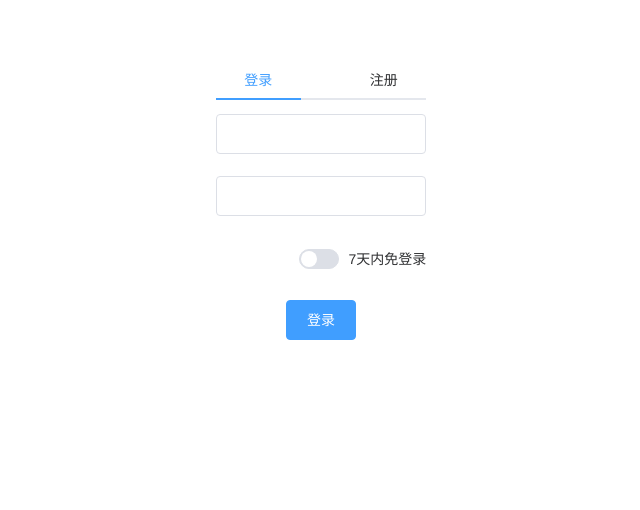
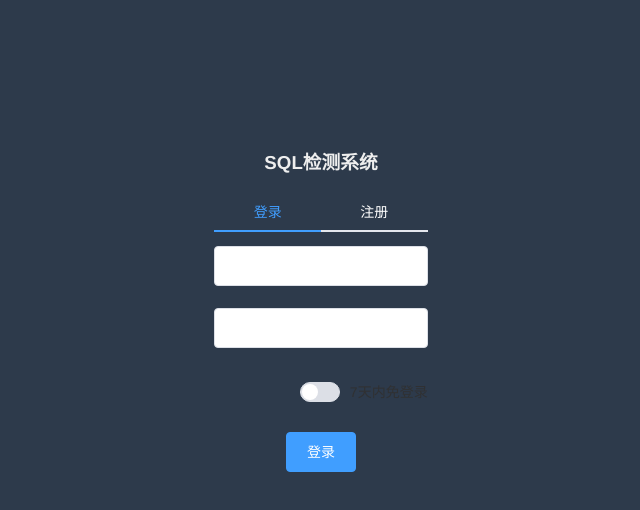
Before and after one commit to mgxian/sqlguard-web, a Vue app in the folder src/web/: page /#/login in a window 1280 px wide. Shown: the top 510 px of the page, without its empty margins (319-959 px from the left). Built offline with nearby package versions, Linux system fonts and the light colour scheme; a small style sheet from the web is missing.

Commit message:
login page finish

```diff
--- a/src/web/index.html
+++ b/src/web/index.html
@@ -3,6 +3,7 @@
   <head>
     <meta charset="utf-8">
     <meta name="viewport" content="width=device-width,initial-scale=1.0">
+    <link rel="stylesheet" href="//at.alicdn.com/t/font_453621_dlezywlfattymn29.css">
     <title>web</title>
   </head>
   <body>
--- a/src/web/src/App.vue
+++ b/src/web/src/App.vue
@@ -12,6 +12,10 @@ export default {
 </script>
 
 <style>
+body {
+  margin: 0;
+  padding: 0;
+}
 #app {
   font-family: 'Avenir', Helvetica, Arial, sans-serif;
   -webkit-font-smoothing: antialiased;
--- /dev/null
+++ b/src/web/src/assets/style.css
@@ -0,0 +1,8 @@
+[class^="el-icon-my"],
+[class*=" el-icon-my"] {
+    font-family: "iconfont" !important;
+    font-size: inherit;
+    font-style: normal;
+    -webkit-font-smoothing: antialiased;
+    -moz-osx-font-smoothing: grayscale;
+}
--- a/src/web/src/main.js
+++ b/src/web/src/main.js
@@ -5,6 +5,7 @@ import App from './App'
 import router from './router'
 import ElementUI from 'element-ui'
 import 'element-ui/lib/theme-chalk/index.css'
+import './assets/style.css';
 
 Vue.config.productionTip = false
 
--- a/src/web/src/views/login/index.vue
+++ b/src/web/src/views/login/index.vue
@@ -5,13 +5,35 @@
     .el-tabs__item
       width 50%
       text-align center
+      padding 0
+    .el-tabs__active-bar {
+      width 50%!important
+    }
+.login-page
+  padding-top 10%
+  position absolute
+  left 0
+  right 0
+  top 0
+  bottom 0
+  background-color #2d3a4b
+
+  .el-tabs__item
+    color #fff
+.el-switch__label
+  color #fff
+
+.login-title
+  color #eee
 </style>
 
 <template>
-  <div>
+  <div class="login-page">
+    <h3 class="login-title">SQL检测系统</h3>
     <el-row type="flex" justify="center">
       <el-col :span="4">
         <div>
+
           <el-tabs v-model="activeName" class="login-tabs">
             <el-tab-pane label="登录" name="first">
               <el-form :model="login" :rules="userRules" ref="login">
```
Also changed, not shown: src/web/src/views/layout/AppMain.vue (added), src/web/src/views/layout/Layout.vue (added), src/web/src/views/layout/Navbar.vue (added), src/web/src/views/layout/Sidebar.vue (added), src/web/src/views/layout/index.js (added).
